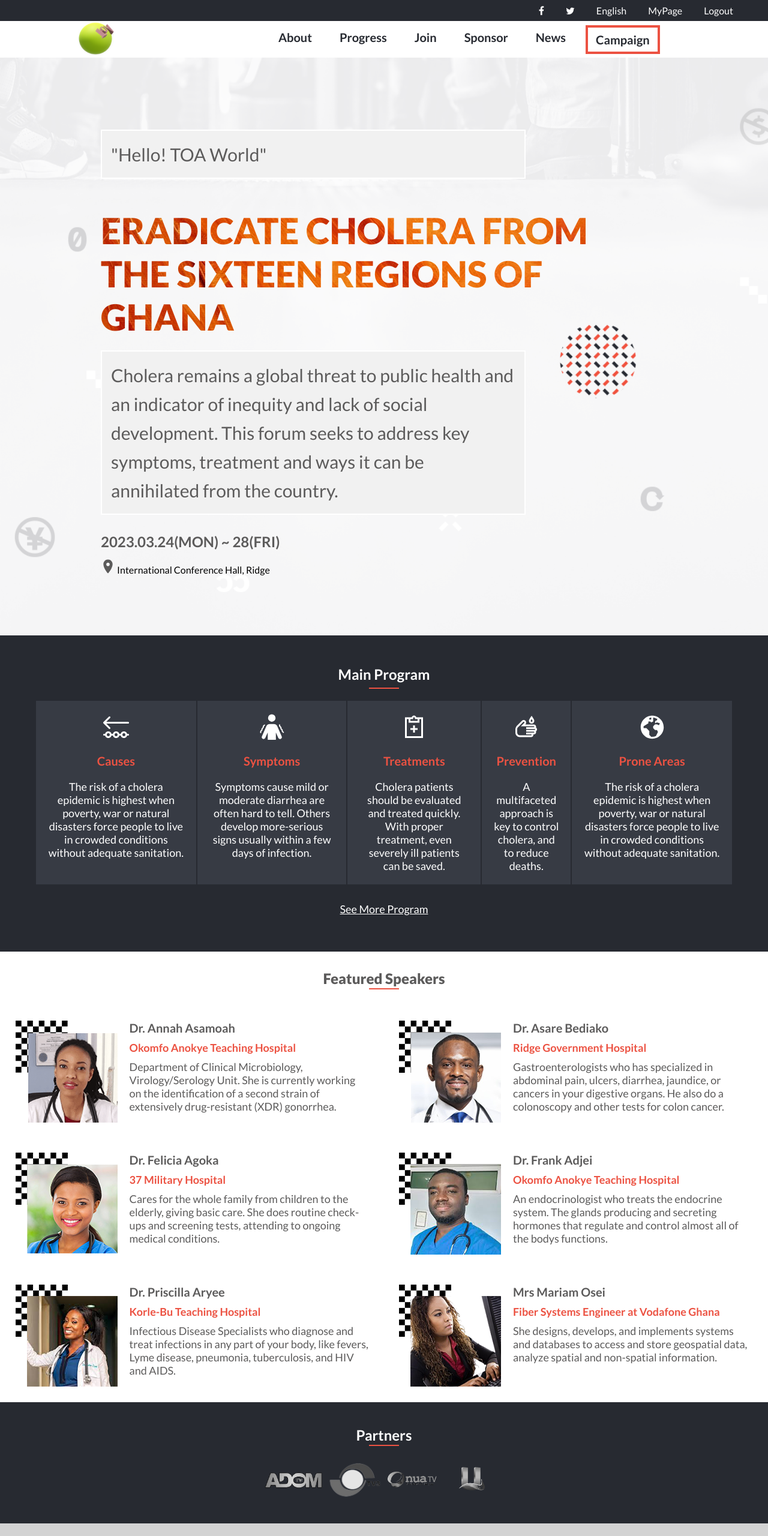
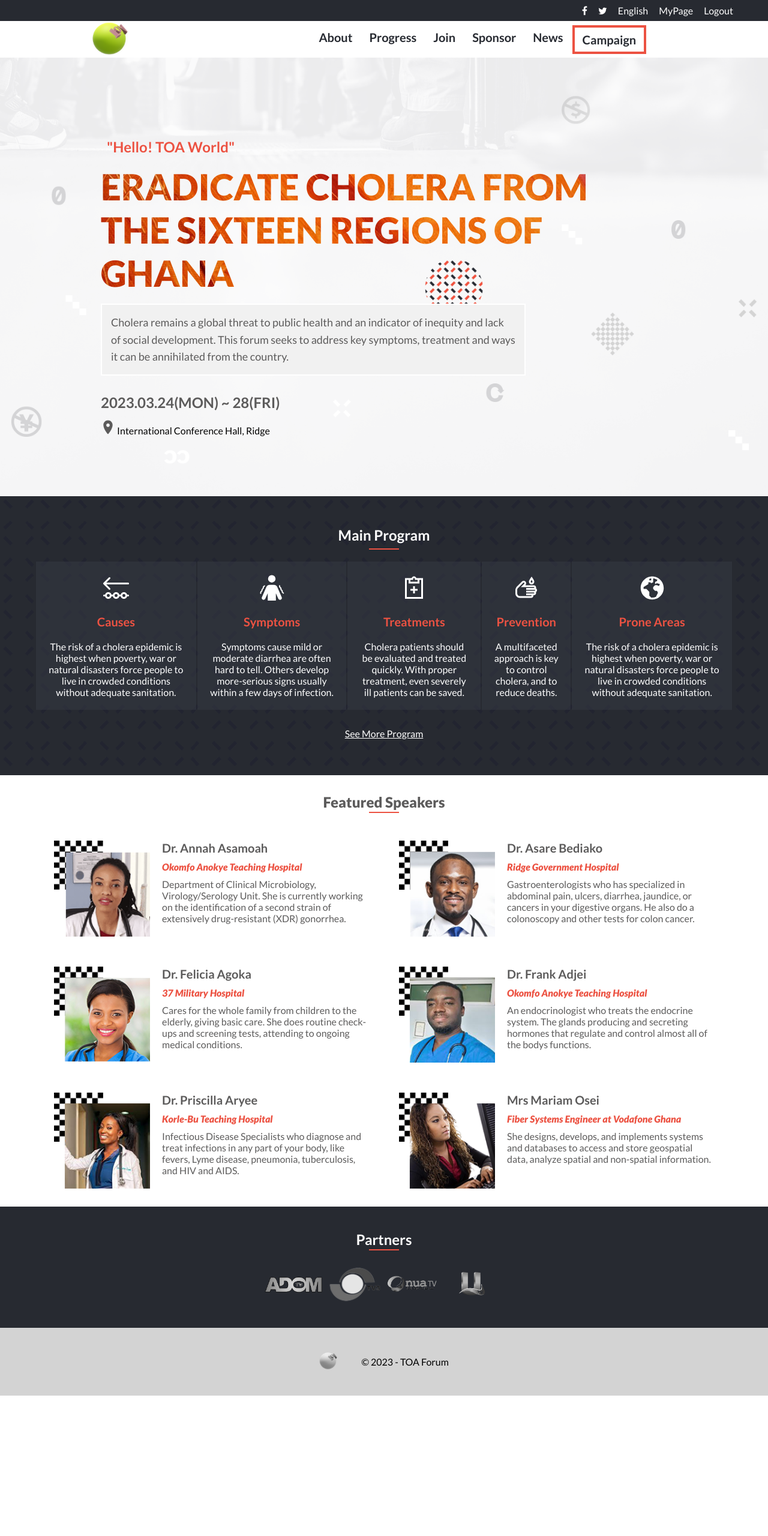
Before and after one commit to Theodoraldo/Capstone-Project, a website: page index.html in a window 1280 px wide. Shown: the top 2560 px of the page at 60% size. After the commit the page ends 2326 px from the top, so only its background shows below. Drawn offline with Linux system fonts and the light colour scheme.

Commit message:
Style changes that was made in html

```diff
--- a/styles.css
+++ b/styles.css
@@ -47,7 +47,12 @@ nav .links li a,
 .links i {
   text-decoration: none;
   color: #fff;
-  font-size: 30px;
+  font-size: 25px;
+}
+
+.camp a:visited,
+.camp a:active {
+  color: var(--secondary);
 }
 
 nav .links ul {
@@ -73,6 +78,12 @@ nav .links ul {
   cursor: pointer;
 }
 
+.welcome {
+  text-align: center;
+  margin-top: 60px;
+  padding: 10px;
+}
+
 .m-logo {
   width: 50%;
 }
@@ -91,7 +102,6 @@ nav .links ul {
 }
 
 .describe h1 {
-  padding-top: 50px;
   font-size: 40px;
   color: var(--secondary);
   text-transform: uppercase;
@@ -103,7 +113,7 @@ nav .links ul {
   background-size: cover;
 }
 
-.describe p {
+.describe .hero-text {
   margin-top: 15px;
   font-size: 18px;
   line-height: 1.6;
@@ -114,16 +124,23 @@ nav .links ul {
   color: #5c5b5b;
 }
 
-.describe h2 {
+.span-align h2 {
   margin-top: 30px;
   margin-bottom: 15px;
   color: #5c5b5b;
+}
+
+.describe .welcome {
+  color: var(--secondary);
+  font-weight: bold;
+  font-size: 24px;
 }
 
 .main-row {
   position: static;
   background-color: var(--dark);
   padding: 40px;
+  background-image: url(./images/cross.svg);
 }
 
 .main-header {
@@ -157,9 +174,10 @@ nav .links ul {
 
 .main-details {
   display: grid;
-  grid-template-columns: 20% 30% 50%;
+  grid-template-columns: 10% 30% 60%;
+  column-gap: 10px;
   padding: 20px;
-  background-color: #373b44;
+  background-color: rgb(55, 59, 68, 0.5);
   place-items: center;
 }
 
@@ -220,6 +238,11 @@ nav .links ul {
   gap: 20px;
 }
 
+.experts-details img {
+  width: 160px;
+  height: 160px;
+}
+
 .experts-info {
   display: flex;
   flex-direction: column;
@@ -234,6 +257,7 @@ nav .links ul {
 .experts-place {
   color: var(--secondary);
   font-weight: bold;
+  font-style: italic;
 }
 
 .experts-achieve {
@@ -274,12 +298,15 @@ nav .links ul {
 
 .footer {
   background-color: var(--light);
-  text-align: center;
-  padding-top: 60px;
-  height: 120px;
+  display: flex;
+  justify-content: center;
+  align-items: center;
+  gap: 40px;
+  padding: 40px;
 }
 
-.partners img {
+.partners img,
+.footer img {
   filter: grayscale(100%);
 }
 
@@ -293,7 +320,6 @@ nav .links ul {
 }
 
 .about-banner h1 {
-  padding-top: 50px;
   font-size: 40px;
   color: var(--secondary);
   text-transform: uppercase;
@@ -421,6 +447,12 @@ nav .links ul {
   align-items: center;
 }
 
+.acenter .welcome {
+  color: var(--secondary);
+  font-weight: bold;
+  font-size: 24px;
+}
+
 .see-past img {
   width: 75%;
 }
@@ -442,7 +474,7 @@ nav .links ul {
     display: flex;
     justify-content: flex-end;
     padding-right: 50px;
-    gap: 20px;
+    gap: 2px;
   }
 
   .upper-nav ul li {
@@ -518,7 +550,7 @@ nav .links ul {
 
   .describe p {
     margin-top: 20px;
-    font-size: 30px;
+    font-size: 20px;
     line-height: 1.6;
     word-spacing: 30%;
     margin-left: 10%;
@@ -532,6 +564,7 @@ nav .links ul {
   .main-row {
     background-color: var(--dark);
     padding: 50px 60px;
+    background-image: url(./images/cross.svg);
   }
 
   .main-footer {
@@ -557,7 +590,6 @@ nav .links ul {
     display: flex;
     flex-direction: column;
     gap: 20px;
-    background-color: #373b44;
     place-items: center;
   }
 
@@ -568,13 +600,13 @@ nav .links ul {
 
   .main-details p {
     text-align: center;
-    font-size: 18px;
+    font-size: 16px;
   }
 
   .experts {
     display: grid;
     grid-template-columns: 1fr 1fr;
-    padding: 2%;
+    margin: 10px 10px;
   }
 
   .experts-name,
@@ -585,7 +617,7 @@ nav .links ul {
   .experts-place,
   .experts-achieve,
   .main-footer {
-    font-size: 18px;
+    font-size: 16px;
   }
 
   .acenter {
@@ -618,4 +650,16 @@ nav .links ul {
   .see-past img {
     width: 35%;
   }
+
+  .welcome {
+    text-align: left;
+  }
 }
+
+@media only screen and (min-width: 992px) {
+  .experts {
+    display: grid;
+    grid-template-columns: 1fr 1fr;
+    margin: 10px 70px;
+  }
+}
```
